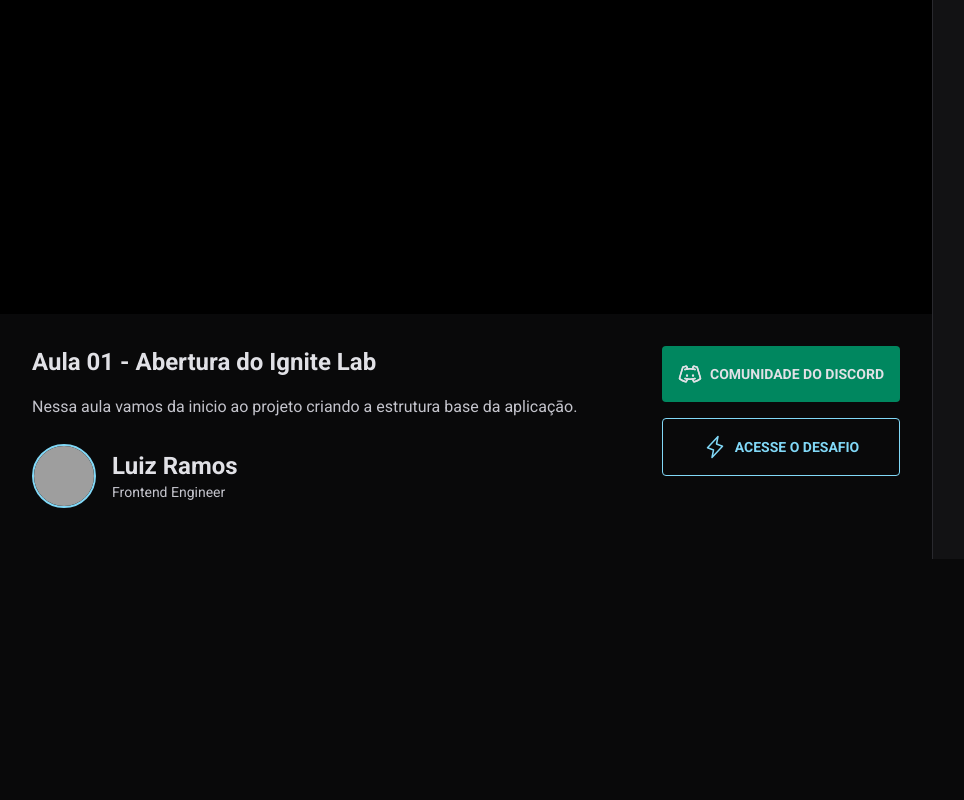
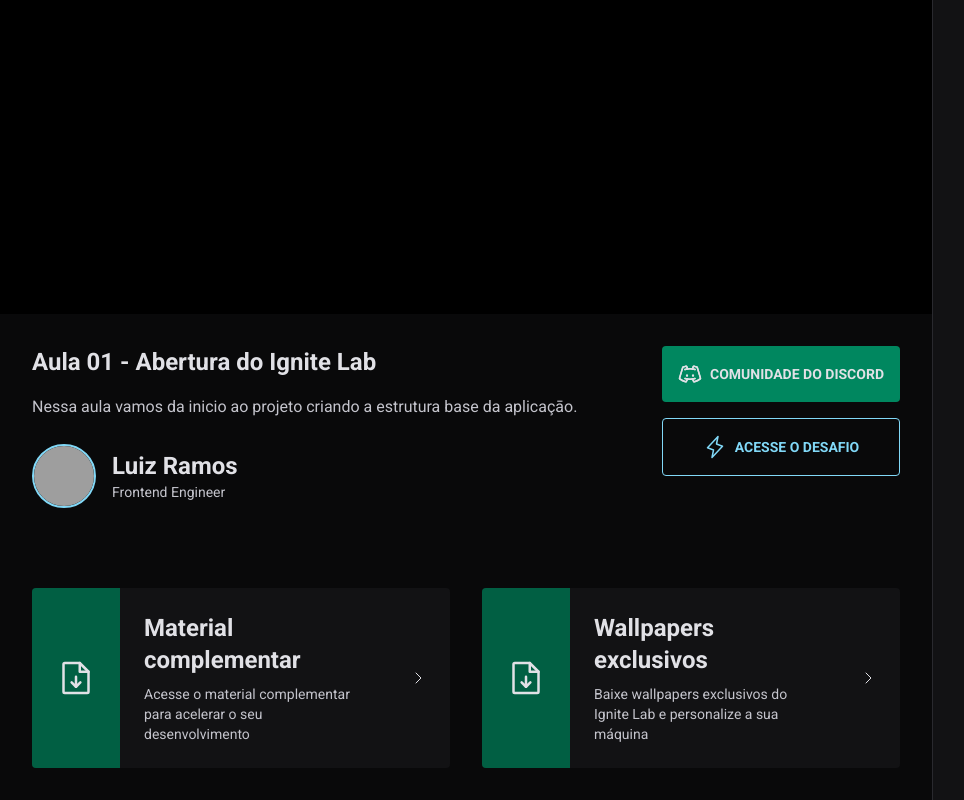
Before and after one commit to MogLuiz/react-event, a React (Vite) app: page / in a window 1280 px wide. Shown: the part 241-1041 px from the top of the page, without its empty margins (0-964 px from the left). Before the commit the page ends 800 px from the top, so only its background shows below. Built offline with nearby package versions, Linux system fonts and the light colour scheme; no server answers; grey boxes are pictures that could not be loaded.

Commit message:
feat(video): supplementary material session

```diff
--- a/src/components/Video/index.tsx
+++ b/src/components/Video/index.tsx
@@ -1,4 +1,9 @@
-import { DiscordLogo, Lightning } from "phosphor-react";
+import {
+  CaretRight,
+  DiscordLogo,
+  FileArrowDown,
+  Lightning,
+} from "phosphor-react";
 
 const Video = () => {
   return (
@@ -53,7 +58,45 @@
           </div>
         </div>
 
-        <div></div>
+        <div className="gap-8 mt-20 grid grid-cols-2">
+          <a
+            href=""
+            className=" bg-gray-700 rounded overflow-hidden flex items-stretch gap-6 hover:bg-gray-600 transition-colors"
+          >
+            <div className="bg-green-700 h-full p-6 flex items-center">
+              <FileArrowDown size={40} />
+            </div>
+            <div className="py-6 leading-relaxed">
+              <strong className="text-2xl">Material complementar</strong>
+              <p className="text-sm text-gray-200 mt-2">
+                Acesse o material complementar para acelerar o seu
+                desenvolvimento
+              </p>
+            </div>
+            <div className="h-full p-6 flex items-center">
+              <CaretRight />
+            </div>
+          </a>
+
+          <a
+            href=""
+            className=" bg-gray-700 rounded overflow-hidden flex items-stretch gap-6 hover:bg-gray-600 transition-colors"
+          >
+            <div className="bg-green-700 h-full p-6 flex items-center">
+              <FileArrowDown size={40} />
+            </div>
+            <div className="py-6 leading-relaxed">
+              <strong className="text-2xl">Wallpapers exclusivos</strong>
+              <p className="text-sm text-gray-200 mt-2">
+                Baixe wallpapers exclusivos do Ignite Lab e personalize a sua
+                máquina
+              </p>
+            </div>
+            <div className="h-full p-6 flex items-center">
+              <CaretRight />
+            </div>
+          </a>
+        </div>
       </div>
     </div>
   );
```
